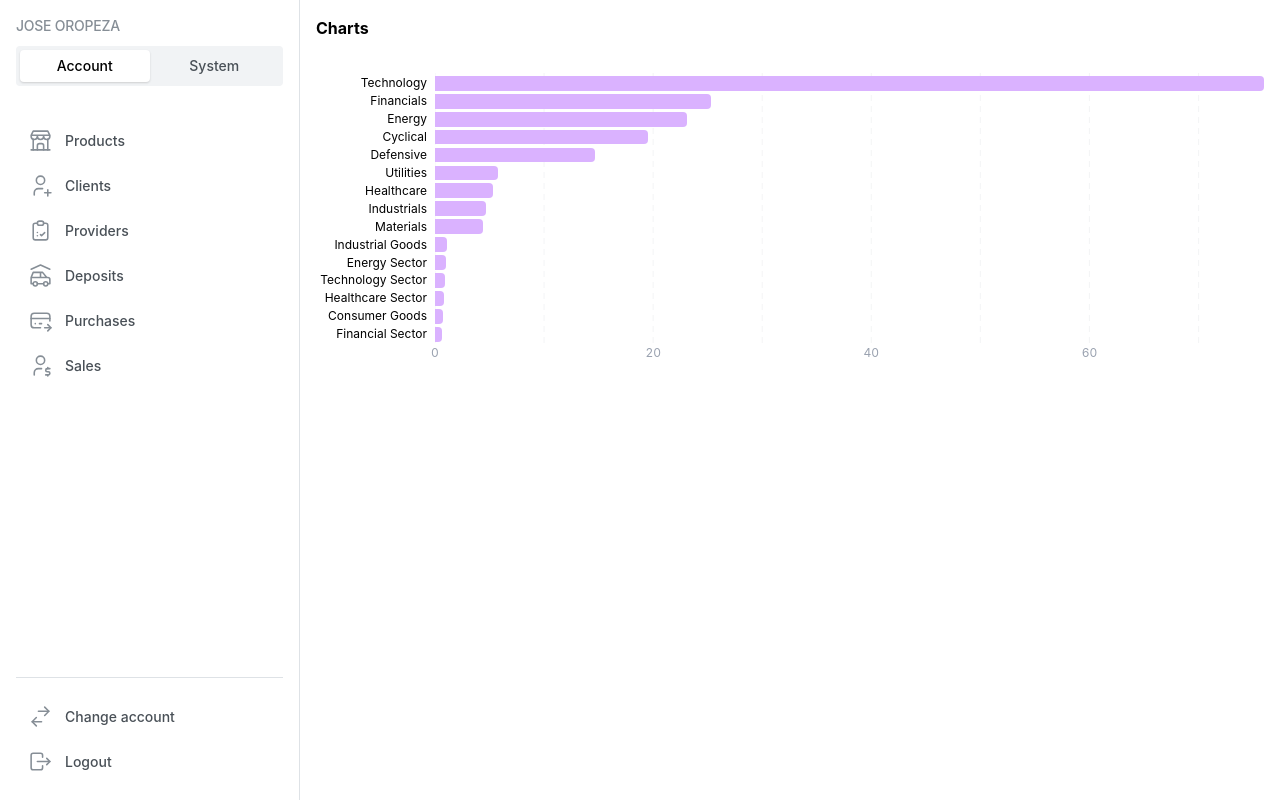
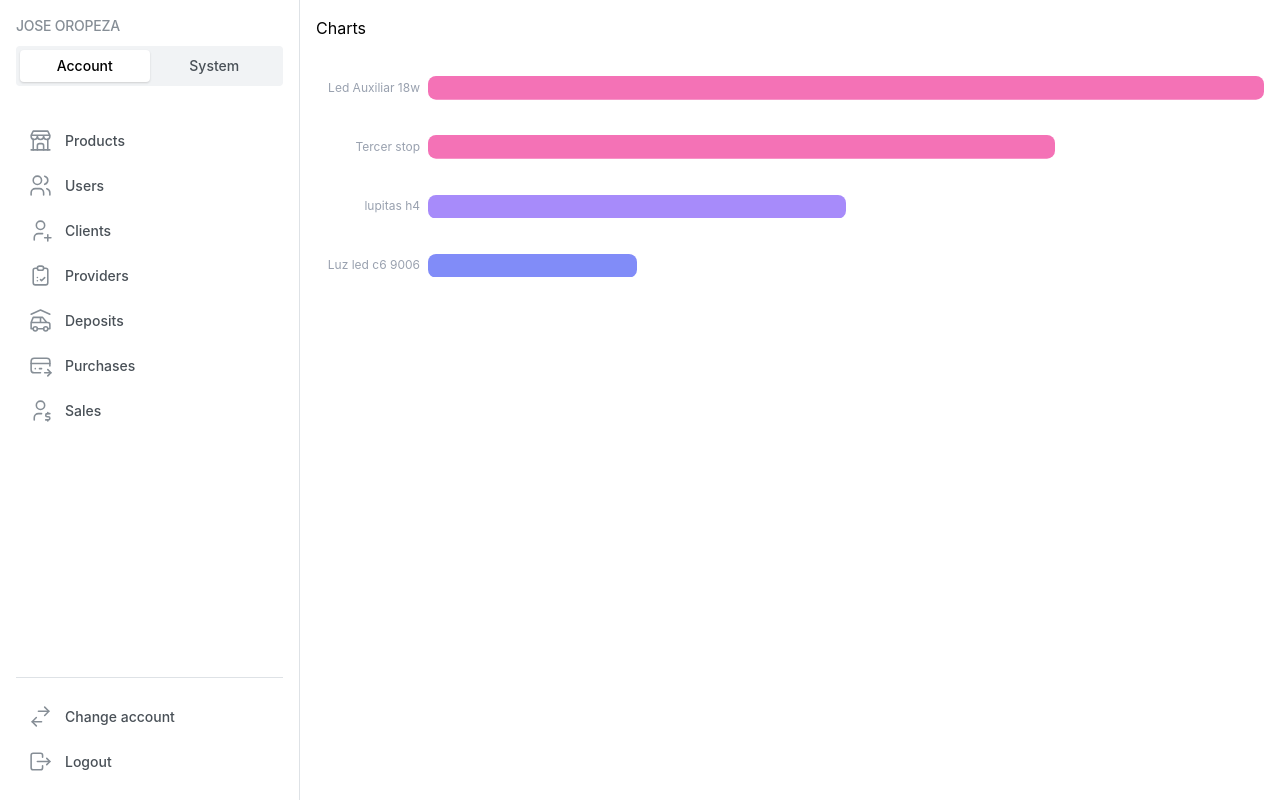
Before and after one commit to ariannagutirrzz/dinoco-front, a React (Vite) app: page /charts in a window 1280 px wide. Built offline with nearby package versions, Linux system fonts and the light colour scheme.

Commit message:
Revert "Feat/charts"

```diff
--- a/src/components/Charts/BarChartHorizontal.jsx
+++ b/src/components/Charts/BarChartThinHorizontal.jsx
@@ -1,26 +1,19 @@
+import React from "react";
 import { scaleBand, scaleLinear, max } from "d3";
 import { ClientTooltip, TooltipContent, TooltipTrigger } from "./ClientTooltip"; // Ensure this path is correct
 import { useProducts } from "../../hooks/useProducts";
 
+
 const data = [
-  { key: "Technology", value: 76},
-  { key: "Financials", value: 25.3 },
-  { key: "Energy", value: 23.1 },
-  { key: "Cyclical", value: 19.5 },
-  { key: "Defensive", value: 14.7 },
-  { key: "Utilities", value: 5.8 },
-  { key: "Healthcare", value: 5.3 },
-  { key: "Industrials", value: 4.7 },
-  { key: "Materials", value: 4.4 },
-  { key: "Industrial Goods", value: 1.1 },
-  { key: "Energy Sector", value: 1.0 },
-  { key: "Technology Sector", value: 0.9 },
-  { key: "Healthcare Sector", value: 0.8 },
-  { key: "Consumer Goods", value: 0.7 },
-  { key: "Financial Sector", value: 0.6 },
+  { key: "Luz led c6 9006", value: 10 },
+  { key: "lupitas h4", value: 20 },
+  { key: "Tercer stop", value: 30 },
+  { key: "Led Auxiliar 18w", value: 40 },
+
 ].sort((a, b) => b.value - a.value);
 
-export function BarChartHorizontal() {
+export function BarChartThinHorizontal() {
+
 
   //  We have to create a specific query from supabase to get the data we need for the chart - exmaple: the most saled products, then we will create a custom hook and utilize it here
 
@@ -35,11 +28,12 @@ export function BarChartHorizontal() {
   // }))
   // .sort((a, b) => b.value - a.value);
 
+
   // Scales
   const yScale = scaleBand()
     .domain(data.map((d) => d.key))
     .range([0, 100])
-    .padding(0.175);
+    .padding(0.6);
 
   const xScale = scaleLinear()
     .domain([0, max(data.map((d) => d.value)) || 0])
@@ -62,85 +56,92 @@ export function BarChartHorizontal() {
         className="absolute inset-0
           z-10
           h-[calc(100%-var(--marginTop)-var(--marginBottom))]
+          translate-y-[var(--marginTop)]
           w-[calc(100%-var(--marginLeft)-var(--marginRight))]
           translate-x-[var(--marginLeft)]
-          translate-y-[var(--marginTop)]
           overflow-visible
-           " // border border-gray-200 dark:border-gray-500 Added border to the chart area
+        "
       >
+        {/* Tooltip for each data point */}
         {data.map((d, index) => {
           const barWidth = xScale(d.value);
           const barHeight = yScale.bandwidth();
-
+          const hoverColor =
+            barWidth > 50
+              ? "hover:bg-pink-200/40"
+              : barWidth > 25
+              ? "hover:bg-purple-200/40"
+              : barWidth > 10
+              ? "hover:bg-indigo-200/40"
+              : "hover:bg-sky-200/40";
           return (
             <ClientTooltip key={index}>
               <TooltipTrigger>
                 <div
                   key={index}
                   style={{
+                    position: "absolute",
                     left: "0",
                     top: `${yScale(d.key)}%`,
-                    width: `${barWidth}%`,
-                    height: `${barHeight}%`,
-                    borderRadius: "0 4px 4px 0",
+                    width: "100%",
+                    height: `calc(${barHeight}% + 8px)`,
+                    transform: "translateY(-4px)",
+                    borderRadius: "0 6px 6px 0",
                   }}
-                  className="absolute bg-purple-300 dark:bg-purple-400"
+                  className={`${hoverColor} hover:bg-gray-200/50 relative z-10`}
                 />
               </TooltipTrigger>
               <TooltipContent>
-                <div className="flex gap-2.5 items-center">
-                  <div className="w-1 h-8 bg-purple-300 dark:bg-purple-400 rounded-full"></div>
-                  <div>
-                    <div className="text-white">{d.key}</div>
-                    <div className="text-white text-sm/5">{d.value}%</div>
-                  </div>
-                </div>
+                <div>{d.key}</div>
+                <div className="text-gray-500 text-sm">{d.value}</div>
               </TooltipContent>
             </ClientTooltip>
           );
         })}
 
-        {/* Grid lines - Less dark */}
-        <svg
-          className="h-full w-full"
-          viewBox="0 0 100 100"
-          preserveAspectRatio="none"
-        >
-          {xScale
-            .ticks(8)
-            .map(xScale.tickFormat(8, "d"))
-            .map((active, i) => (
-              <g
-                transform={`translate(${xScale(+active)},0)`}
-                className="text-gray-300/50 dark:text-gray-800/30" // opacity for lighter grid lines
-                key={i}
+        {/* Bars with Rounded Right Corners */}
+        {data.map((d, index) => {
+          const barWidth = xScale(d.value);
+          const barHeight = yScale.bandwidth();
+          const colorMap = {
+            pink: "#f472b6",
+            purple: "#a78bfa",
+            indigo: "#818cf8",
+            sky: "#38bdf8",
+          };
+
+          const barColor =
+            barWidth > 50 ? colorMap.pink
+            : barWidth > 25 ? colorMap.purple
+            : barWidth > 10 ? colorMap.indigo
+            : colorMap.sky;
+          return (
+            <React.Fragment key={index}>
+               <svg
+                style={{
+                  position: "absolute",
+                  left: "0",
+                  top: `${yScale(d.key)}%`,
+                  width: `${barWidth}%`,
+                  height: `${barHeight}%`,
+                }}
               >
-                <line
-                  y1={0}
-                  y2={100}
-                  stroke="currentColor"
-                  strokeDasharray="6,5"
-                  strokeWidth={0.5}
-                  vectorEffect="non-scaling-stroke"
+                <rect
+                  x="0"
+                  y="0"
+                  width="100%"
+                  height="100%"
+                  rx="8"
+                  ry="8"
+                  fill={
+                    barColor
+                  }
                 />
-              </g>
-            ))}
-        </svg>
-
-        {/* X Axis (Values) */}
-        {xScale.ticks(4).map((value, i) => (
-          <div
-            key={i}
-            style={{
-              left: `${xScale(value)}%`,
-              top: "100%",
-            }}
-            className="absolute text-xs -translate-x-1/2 tabular-nums text-gray-400"
-          >
-            {value}
+              </svg>
+            </React.Fragment>
+              );
+            })}
           </div>
-        ))}
-      </div>
 
       {/* Y Axis (Letters) */}
       <div
@@ -154,10 +155,10 @@ export function BarChartHorizontal() {
           <span
             key={i}
             style={{
-              left: "-8px",
+              left: "0",
               top: `${yScale(entry.key) + yScale.bandwidth() / 2}%`,
             }}
-            className="absolute text-xs text-black -translate-y-1/2 w-full text-right"
+            className="absolute text-xs text-gray-400 -translate-y-1/2 w-full text-right pr-2"
           >
             {entry.key}
           </span>
--- a/src/components/NavBar/NavbarSegmented.jsx
+++ b/src/components/NavBar/NavbarSegmented.jsx
@@ -27,6 +27,7 @@ import classes from "./NavbarSegmented.module.css";
 const tabs = {
   account: [
     { link: "/products", label: "Products", icon: IconBuildingStore },
+    { link: "/users", label: "Users", icon: IconUsers },
     { link: "/clients", label: "Clients", icon: IconUserPlus },
     { link: "/providers", label: "Providers", icon: IconCheckupList },
     { link: "/deposits", label: "Deposits", icon: IconCarGarage },
@@ -43,7 +44,6 @@ const tabs = {
     { link: "", label: "Security", icon: IconFingerprint },
     // { link: "", label: "2Fa", icon: Icon2fa },
     { link: "", label: "Other Settings", icon: IconSettings },
-    { link: "/users", label: "Users", icon: IconUsers }
   ],
 };
 
--- a/src/pages/Charts.jsx
+++ b/src/pages/Charts.jsx
@@ -1,13 +1,10 @@
-import { BarChartHorizontal } from "../components/Charts/BarChartHorizontal";
+import { BarChartThinHorizontal } from '../components/Charts/BarChartThinHorizontal';
 
 export default function Charts() {
-  return (
-    <div>
-      <h1 className="font-bold">Charts</h1>
-
-      <div className="mt-8">
-        <BarChartHorizontal />
+    return (
+      <div>
+        <h1>Charts</h1>
+        <BarChartThinHorizontal />
       </div>
-    </div>
-  );
-}
+    );
+  }
```
